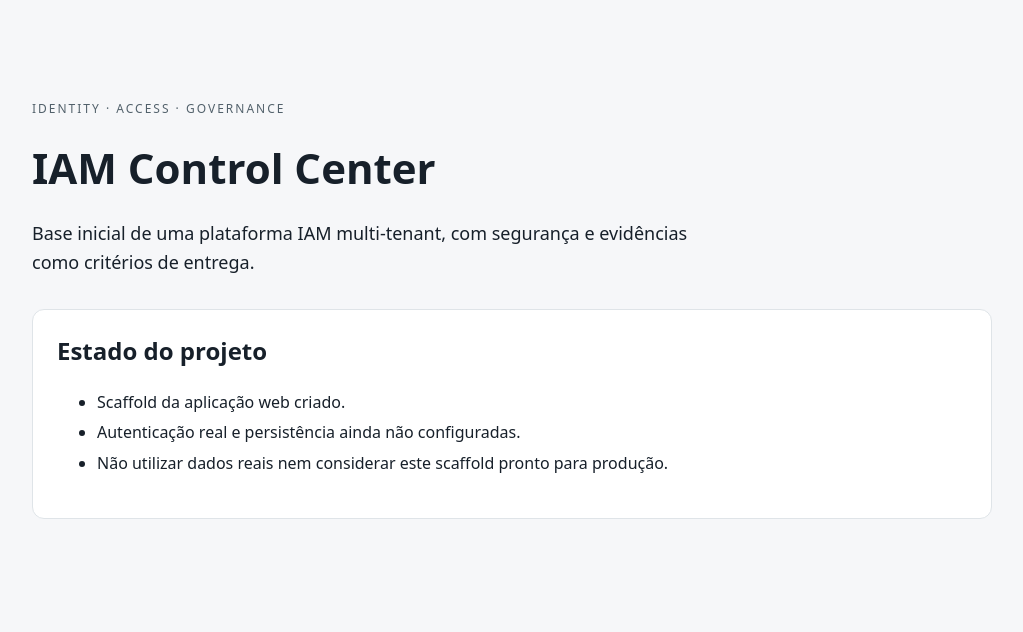
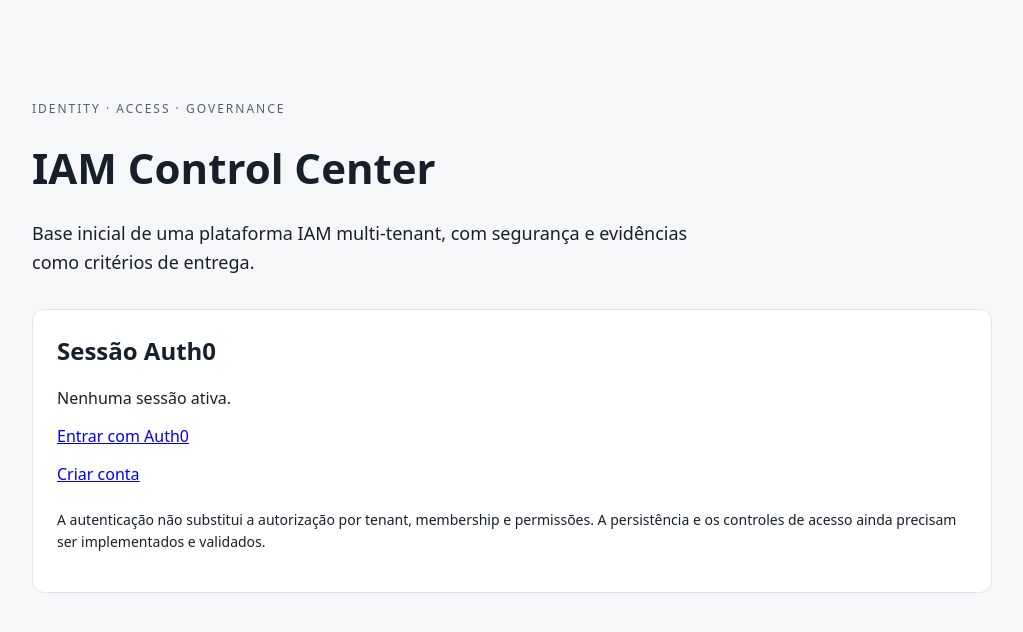
Before and after one commit to alexoaraujo/iam-control-center-new, a Next.js app in the folder apps/web/: page / in a window 1280 px wide. Shown: the top 632 px of the page, without its empty margins (128-1151 px from the left). Built offline with nearby package versions, Linux system fonts and the light colour scheme; no server answers.

Commit message:
feat(auth0): expose sign-in and session state on home page

```diff
--- a/apps/web/src/app/page.tsx
+++ b/apps/web/src/app/page.tsx
@@ -1,4 +1,9 @@
-export default function HomePage() {
+import Link from "next/link";
+import { auth0 } from "../lib/auth0";
+
+export default async function HomePage() {
+  const session = await auth0.getSession();
+
   return (
     <main style={{ maxWidth: 960, margin: "64px auto", padding: 24 }}>
       <p style={{ fontSize: 12, letterSpacing: 2, textTransform: "uppercase", color: "#52616b" }}>
@@ -9,12 +14,23 @@ export default function HomePage() {
         Base inicial de uma plataforma IAM multi-tenant, com segurança e evidências como critérios de entrega.
       </p>
       <section style={{ marginTop: 32, background: "#fff", border: "1px solid #dfe4e8", borderRadius: 12, padding: 24 }}>
-        <h2 style={{ marginTop: 0 }}>Estado do projeto</h2>
-        <ul style={{ lineHeight: 1.9 }}>
-          <li>Scaffold da aplicação web criado.</li>
-          <li>Autenticação real e persistência ainda não configuradas.</li>
-          <li>Não utilizar dados reais nem considerar este scaffold pronto para produção.</li>
-        </ul>
+        <h2 style={{ marginTop: 0 }}>Sessão Auth0</h2>
+        {session?.user ? (
+          <>
+            <p>Autenticado como: {session.user.email ?? session.user.sub}</p>
+            <p><Link href="/auth/profile">Consultar perfil retornado pelo SDK</Link></p>
+            <p><Link href="/auth/logout">Encerrar sessão</Link></p>
+          </>
+        ) : (
+          <>
+            <p>Nenhuma sessão ativa.</p>
+            <p><Link href="/auth/login">Entrar com Auth0</Link></p>
+            <p><Link href="/auth/login?screen_hint=signup">Criar conta</Link></p>
+          </>
+        )}
+        <p style={{ marginTop: 24, fontSize: 14, lineHeight: 1.6 }}>
+          A autenticação não substitui a autorização por tenant, membership e permissões. A persistência e os controles de acesso ainda precisam ser implementados e validados.
+        </p>
       </section>
     </main>
   );
```
